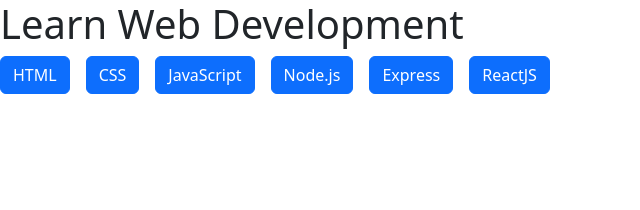
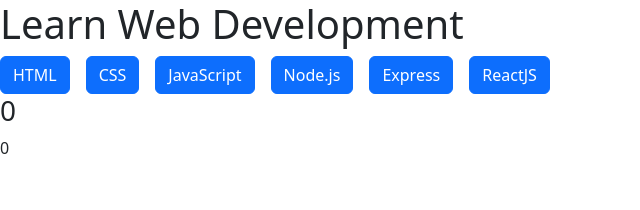
Before and after one commit to alessandrofalcoo/react-use-state, a React (Vite) app: page / in a window 1280 px wide. Shown: the top 210 px of the page, without its empty margins (0-640 px from the left). Built offline with nearby package versions, Linux system fonts and the light colour scheme.

Commit message:
add state management for language and description in Main component

```diff
--- a/src/components/Main.jsx
+++ b/src/components/Main.jsx
@@ -1,13 +1,23 @@
 import Button from './Buttons'
 import Languages from '../data/Languages'
+import { useState } from 'react'
 
 export default function Main() {
 
+    const [language, setLanguage] = useState(0)
+    const [description, setDescription] = useState(0)
+
     return (
-        <div className='buttons'>
-            {Languages.map((element) => (
-                <Button id={element.id} title={element.title} >{element}</Button>
-            ))}
-        </div>
+        <>
+            <div className='buttons'>
+                {Languages.map((element) => (
+                    <Button id={element.id} title={element.title}  >{element}</Button>
+                ))}
+            </div>
+            <div className='paragraph'>
+                <h3>{language}</h3>
+                <p>{description}</p>
+            </div>
+        </>
     )
 }
```
